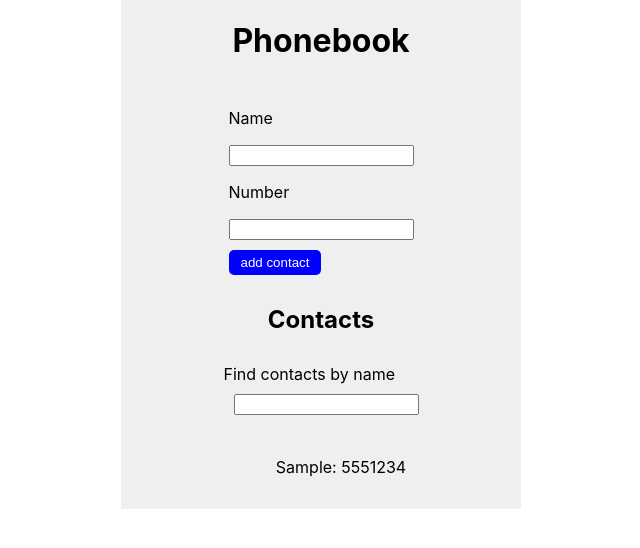
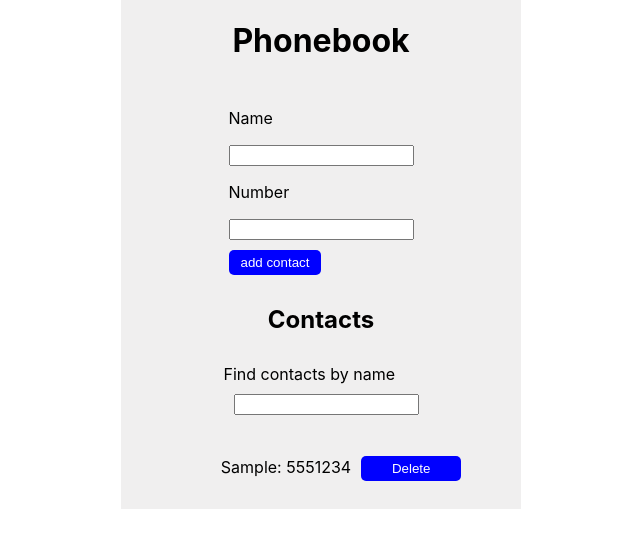
Before and after one commit to OleksandrStad/goit-react-hw-02-phonebook, a React (Create React App) app: page / in a window 1280 px wide. Both pictures are taken after typing "Sample", "5551234" into the empty fields and a click on the button "add contact". Shown: the top 548 px of the page, without its empty margins (319-959 px from the left). Built offline with nearby package versions, Linux system fonts and the light colour scheme.

Commit message:
add functional Delete

```diff
--- a/src/components/App.jsx
+++ b/src/components/App.jsx
@@ -30,7 +30,11 @@ export class App extends Component {
       contact.name.toLocaleLowerCase().includes(normalaizedFilter))
   };
 
-
+  DeleteContact = contactId => {
+    this.setState(prevState => ({
+      contacts: prevState.contacts.filter(contact => contact.id !== contactId)
+    }));
+  };
 
   render() {
     const filterContacts = this.getFilterContacts();
@@ -41,7 +45,7 @@ export class App extends Component {
         <h2>Contacts</h2>
 
         <Filter value={this.state.filter} onChange={this.changeFilter} />
-        <ContactsList contacts={filterContacts} />
+        <ContactsList contacts={this.state.contacts} onDeletContact={this.DeleteContact} />
       </StatWrap >
     );
   }
--- a/src/components/ContactsList/ContactsList.jsx
+++ b/src/components/ContactsList/ContactsList.jsx
@@ -1,13 +1,15 @@
 import ProTypes from 'prop-types';
-import { ContactItem } from "./ContactsList.styled"
+import { DeleteBtn, ContactItem } from "./ContactsList.styled";
 
 
-export const ContactsList = ({ contacts, }) => (
+export const ContactsList = ({ contacts, onDeletContact }) => (
     <ul >
         {contacts.map(({ id, name, number }) => (
             <ContactItem key={id}>
                 <p>{name}: {number} </p>
-
+                <DeleteBtn type='button ' onClick={() => onDeletContact(id)}>
+                    Delete
+                </DeleteBtn >
             </ContactItem>
         ))}
     </ul >
@@ -15,4 +17,5 @@ export const ContactsList = ({ contacts, }) => (
 
 ContactsList.ProTypes = {
     contacts: ProTypes.arrayOf(ProTypes.object).isRequired,
+    onDeletContact: ProTypes.func.isRequired,
 };
--- a/src/components/Filter/Filter.jsx
+++ b/src/components/Filter/Filter.jsx
@@ -1,4 +1,5 @@
 import React from "react";
+import ProTypes from 'prop-types';
 import { FilterInput, FilterLabel } from './Filter.styled'
 
 export const Filter = ({ value, onChange }) => (
@@ -8,3 +9,8 @@ export const Filter = ({ value, onChange }) => (
             onChange={onChange} />
     </FilterLabel >
 )
+
+Filter.ProTypes = {
+    value: ProTypes.string.isRequired,
+    onChange: ProTypes.func.isRequired,
+}
```
